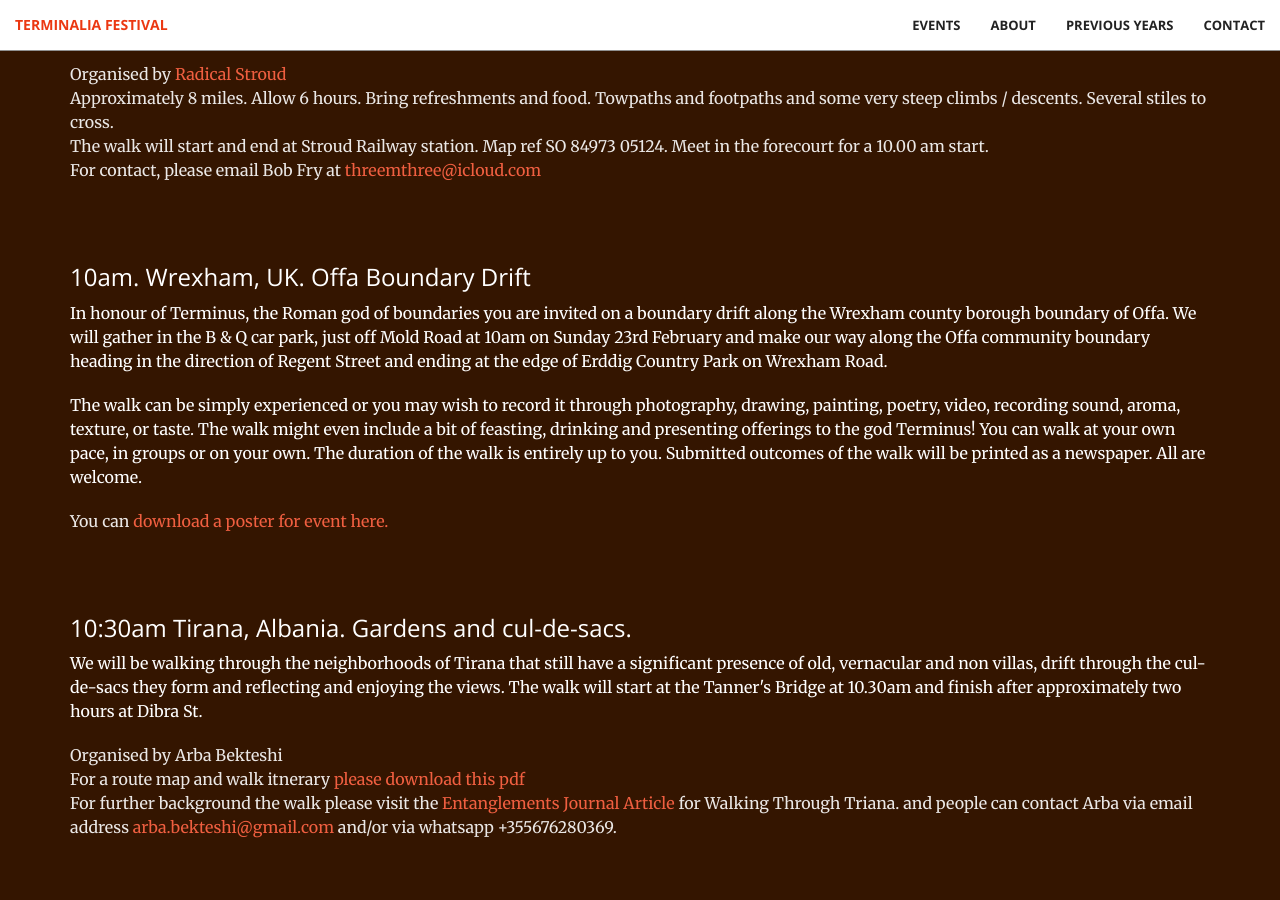
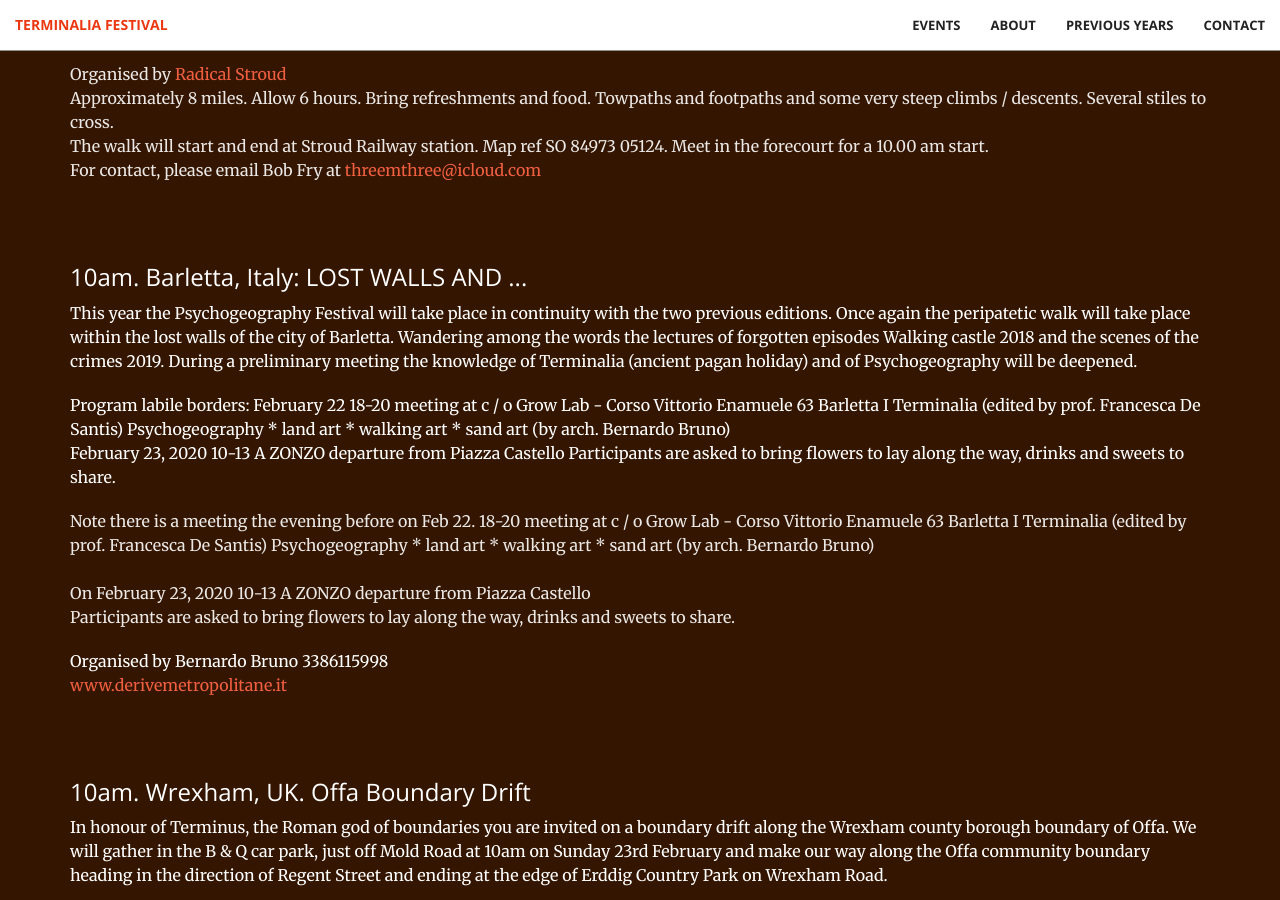
Before and after one commit to timwaters/terminalia, a Jekyll site: the page built from index.html, in a window 1280 px wide and 900 px high, scrolled down 2950 px. Built offline with Jekyll 4.4.1, drawn with Linux system fonts in a browser that asks for light colours.

Commit message:
add italy event

```diff
--- a/_includes/events.html
+++ b/_includes/events.html
@@ -79,6 +79,31 @@
           </p>
         </div>
 
+
+        <div class="col-lg-12 col-lg-offset-0 text-left event">
+
+          <h3>10am. Barletta, Italy:  LOST WALLS AND ... </h3>
+
+
+          <p class="text">
+            This year the Psychogeography Festival will take place in continuity with the two previous editions. Once again the peripatetic walk will take place within the lost walls of the city of Barletta. Wandering among the words the lectures of forgotten episodes Walking castle 2018 and the scenes of the crimes 2019. During a preliminary meeting the knowledge of Terminalia (ancient pagan holiday) and of Psychogeography will be deepened.
+            </p>
+
+            <p>
+               Program labile borders: February 22 18-20 meeting at c / o Grow Lab - Corso Vittorio Enamuele 63 Barletta I Terminalia (edited by prof. Francesca De Santis) Psychogeography * land art * walking art * sand art (by arch. Bernardo Bruno) <br />
+               February 23, 2020 10-13 A ZONZO departure from Piazza Castello Participants are asked to bring flowers to lay along the way, drinks and sweets to share.
+          </p>
+          <p class="text-faded">
+            Note there is a meeting the evening before on Feb 22. 18-20 meeting at c / o Grow Lab - Corso Vittorio Enamuele 63 Barletta I Terminalia (edited by prof. Francesca De Santis) Psychogeography * land art * walking art * sand art (by arch. Bernardo Bruno) <br /><br />
+            On February 23, 2020 10-13 A ZONZO departure from Piazza Castello <br />
+            Participants are asked to bring flowers to lay along the way, drinks and sweets to share.
+          </p>
+          <p>
+            Organised by Bernardo Bruno 3386115998 <br />
+            <a href="http://www.derivemetropolitane.it">www.derivemetropolitane.it</a>
+
+          </p>
+        </div>
 
         <div class="col-lg-12 col-lg-offset-0 text-left event">
 
```
